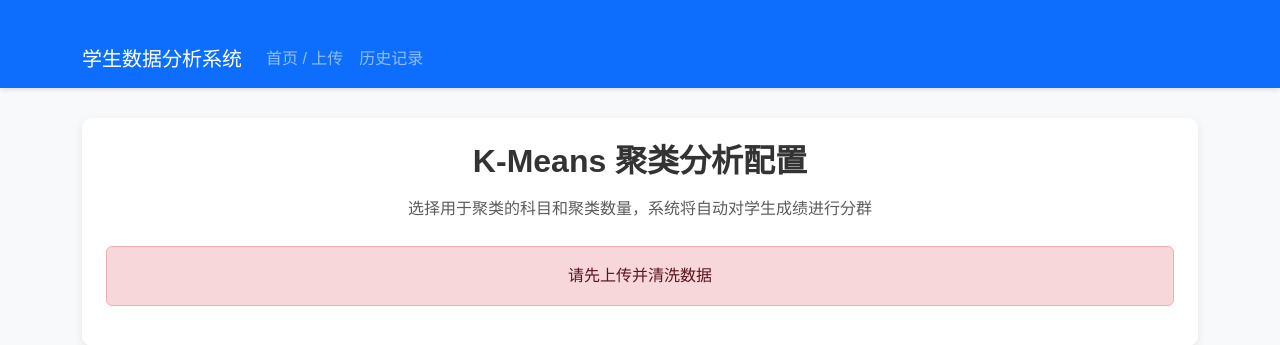
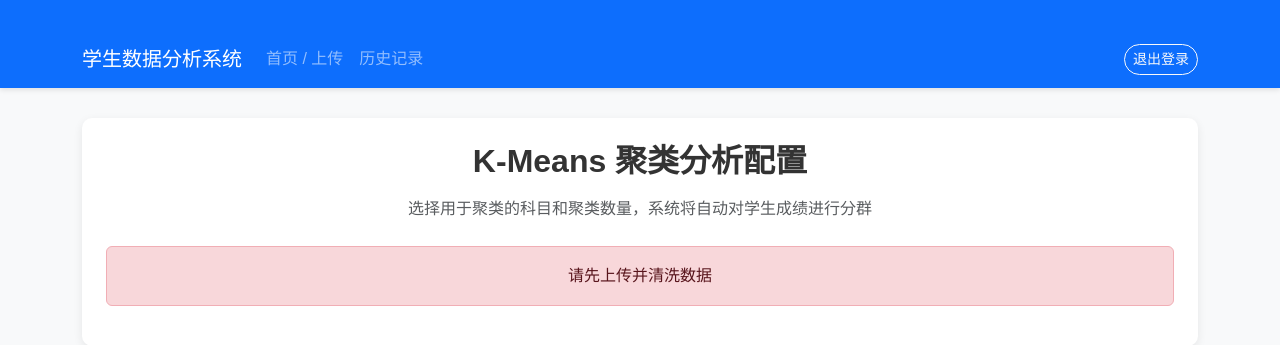
Before and after one commit to starfaller-vow/StudentGrade-Clustering-Analysis, a Flask app: page /cluster_config in a window 1280 px wide. Shown: the top 345 px of the page. Run offline with Flask 3, Linux system fonts and the light colour scheme; the visitor is signed in with stand-in values (Sample User, id 1); parts of the project's set-up code (start-up, migrations or seed data) failed here and were passed over.

Commit message:
增加了退出登录功能

```diff
--- a/templates/base.html
+++ b/templates/base.html
@@ -53,7 +53,11 @@
                 </li>
 
             </ul>
-
+            <div class="d-flex">
+                <a href="/logout" class="btn btn-outline-light btn-sm">
+                退出登录
+                </a>
+            </div>
         </div>
 
     </div>
```
